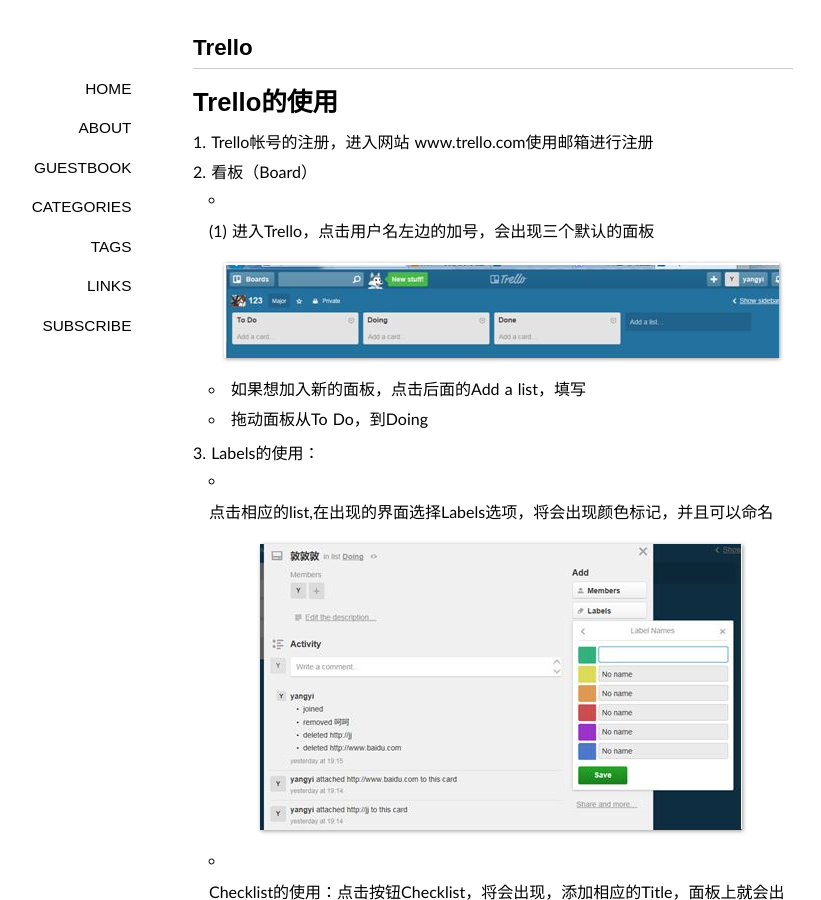
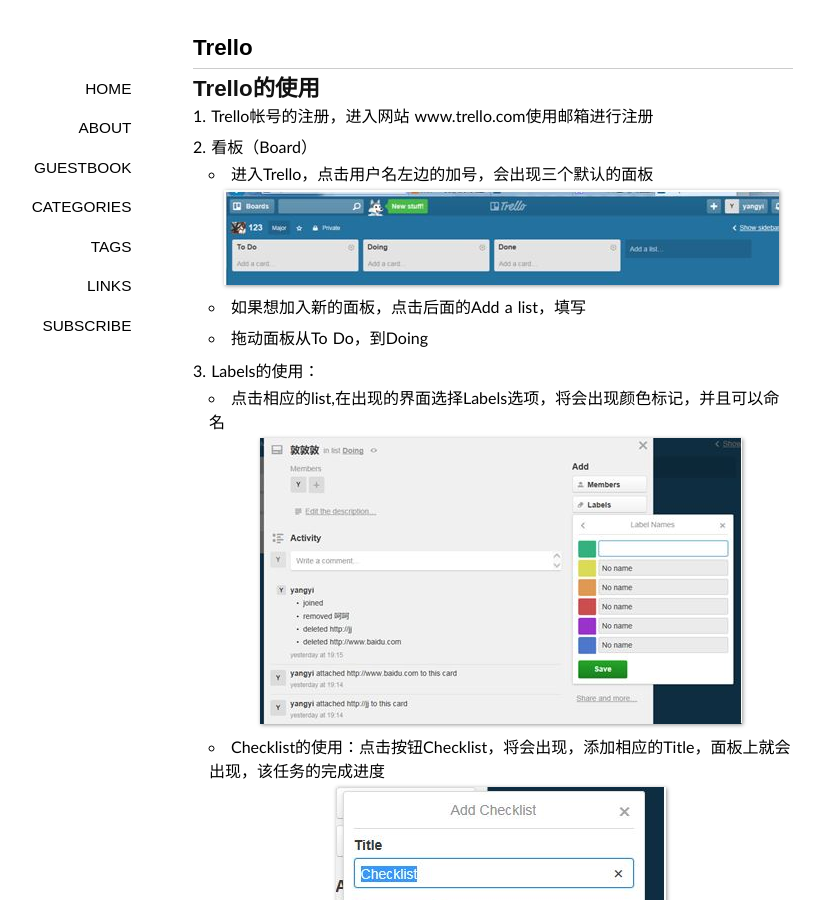
Before and after one commit to YangyiGG/YangyiGG.github.io, a Jekyll site: the page built from _posts/201408/2014-08-20-Terllo.md, in a window 1280 px wide and 900 px high. Shown: the whole window, without its empty margins (147-968 px from the left). Built offline with Jekyll 4.4.1, drawn with Linux system fonts in a browser that asks for light colours; some web fonts are replaced; Markdown is read by kramdown in place of the engine named in the settings; comment, search, counter and statistics services are not loaded.

Commit message:
no message

```diff
--- a/_posts/201408/2014-08-20-Terllo.md
+++ b/_posts/201408/2014-08-20-Terllo.md
@@ -8,28 +8,20 @@
 - Trello
 ---
 
-#Trello的使用
+##Trello的使用
 
 1. Trello帐号的注册，进入网站 www.trello.com使用邮箱进行注册
 2. 看板（Board）
-     + (1)	进入Trello，点击用户名左边的加号，会出现三个默认的面板
-
+     + 进入Trello，点击用户名左边的加号，会出现三个默认的面板
         ![2.1](/image/20140820/2.1.jpg)
-
      + 如果想加入新的面板，点击后面的Add a list，填写
      + 拖动面板从To Do，到Doing
 
 3. Labels的使用：
      + 点击相应的list,在出现的界面选择Labels选项，将会出现颜色标记，并且可以命名
-
          ![2.2](/image/20140820/2.2.jpg)
-
      + Checklist的使用：点击按钮Checklist，将会出现，添加相应的Title，面板上就会出现，该任务的完成进度
-
          ![2.3](/image/20140820/2.3.jpg)
-
          ![2.4](/image/20140820/2.4.jpg)
-
      + Due date的使用：点击按钮Due date，出现日期，选择一个日期，表示该任务的截至日期
-
         ![2.5](/image/20140820/2.5.jpg)
```
